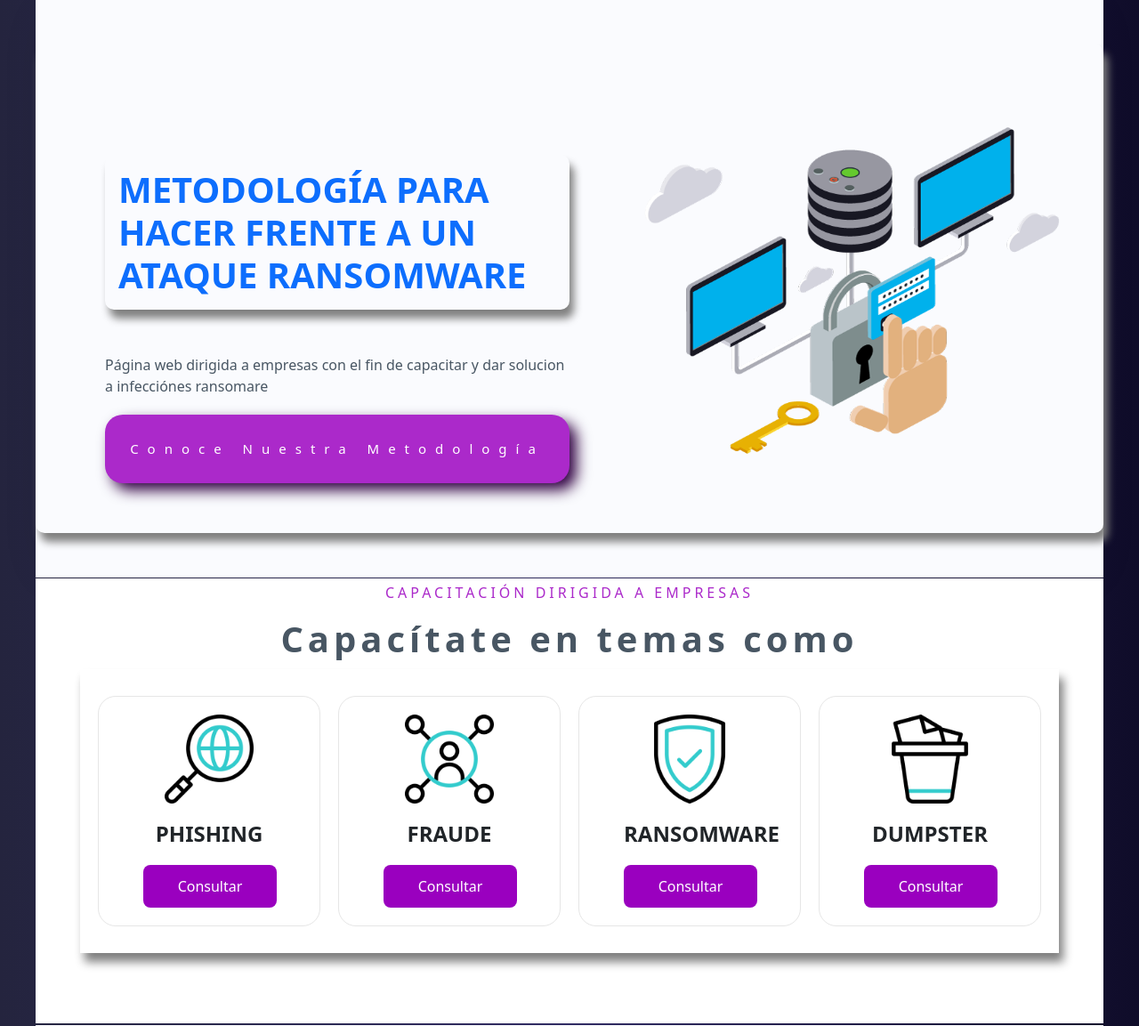
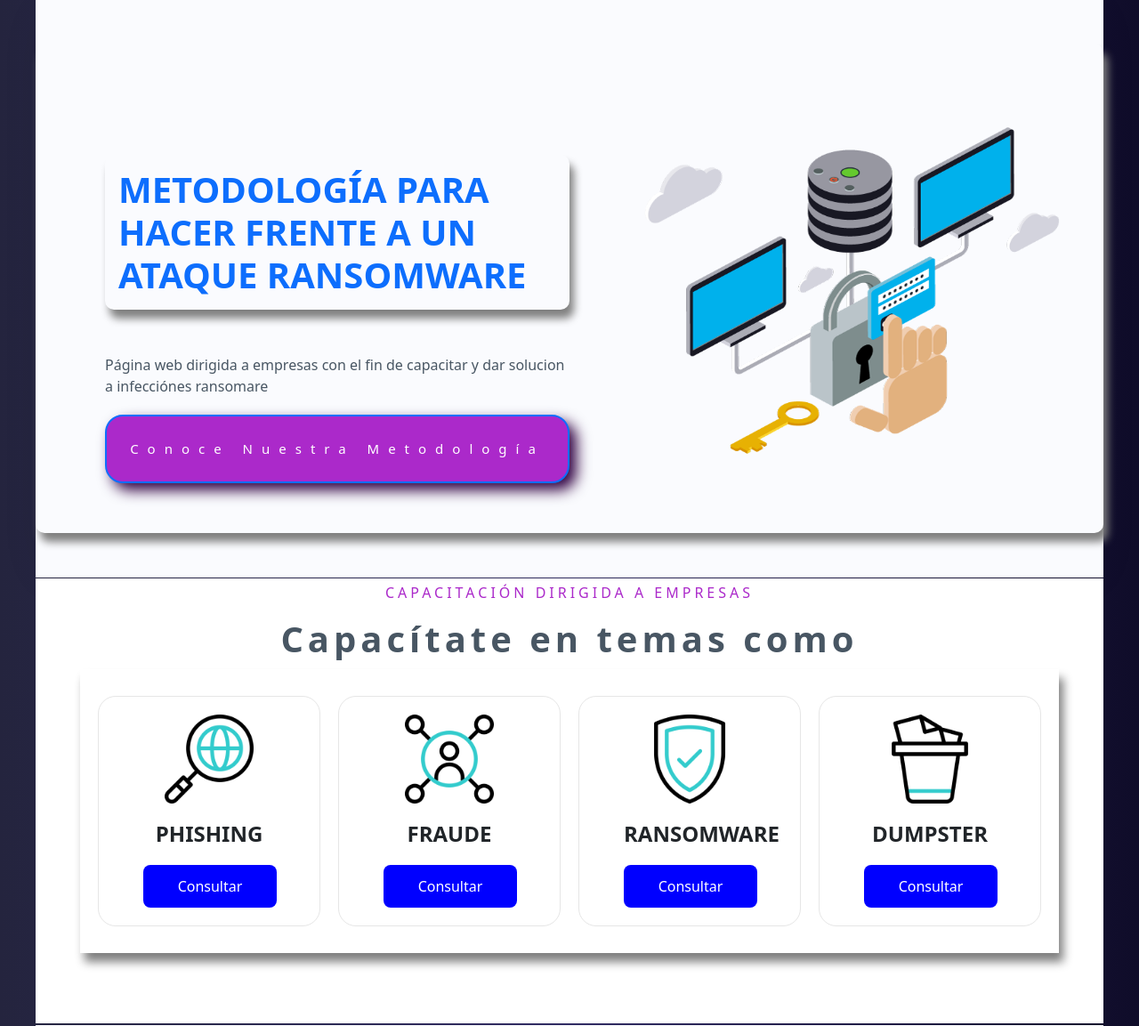
Before and after one commit to davld-R/proyectoMT, a Django app: template proyecto5/azul/templates/azul/feed.html in a window 1280 px wide. Shown: the part 33-1186 px from the top of the page at 89% size. Run offline with Django 3.2, Linux system fonts and the light colour scheme; the template is opened without the code that fills it, so the values that code supplies are empty.

Commit message:
commit capacitacion

```diff
--- a/proyecto5/azul/static/css/style1.css
+++ b/proyecto5/azul/static/css/style1.css
@@ -115,7 +115,7 @@
   padding: 10px 10px;
   text-align: center;
   font-weight: 400;
-  background: var(--main_color-primary);
+  background-color: blue;
   color: white;
   border-radius: 8px;
   border: 2px solid transparent;
@@ -125,9 +125,9 @@
 }
 
 .btn__text:hover {
-  background: transparent;
-  border: 2px solid var(--main_color-primary);
-  color: var(--color_text-primary);
+  background: blue;
+  border: 2px solid black;
+  color: transparent;
   box-shadow: var(--box_shadow-primary);
 }
 
--- a/proyecto5/azul/templates/azul/feed.html
+++ b/proyecto5/azul/templates/azul/feed.html
@@ -86,7 +86,7 @@
               Página web dirigida a empresas con el fin de capacitar y dar
               solucion a infecciónes ransomare
             </p>
-            <a href="{% url 'method' %}" class="container-fluid btn__text-about btn__text"
+            <a href="{% url 'method' %}" class="container-fluid btn__text-about btn__text btn-primary"
               >Conoce Nuestra Metodología</a
             >
           </div>
```
